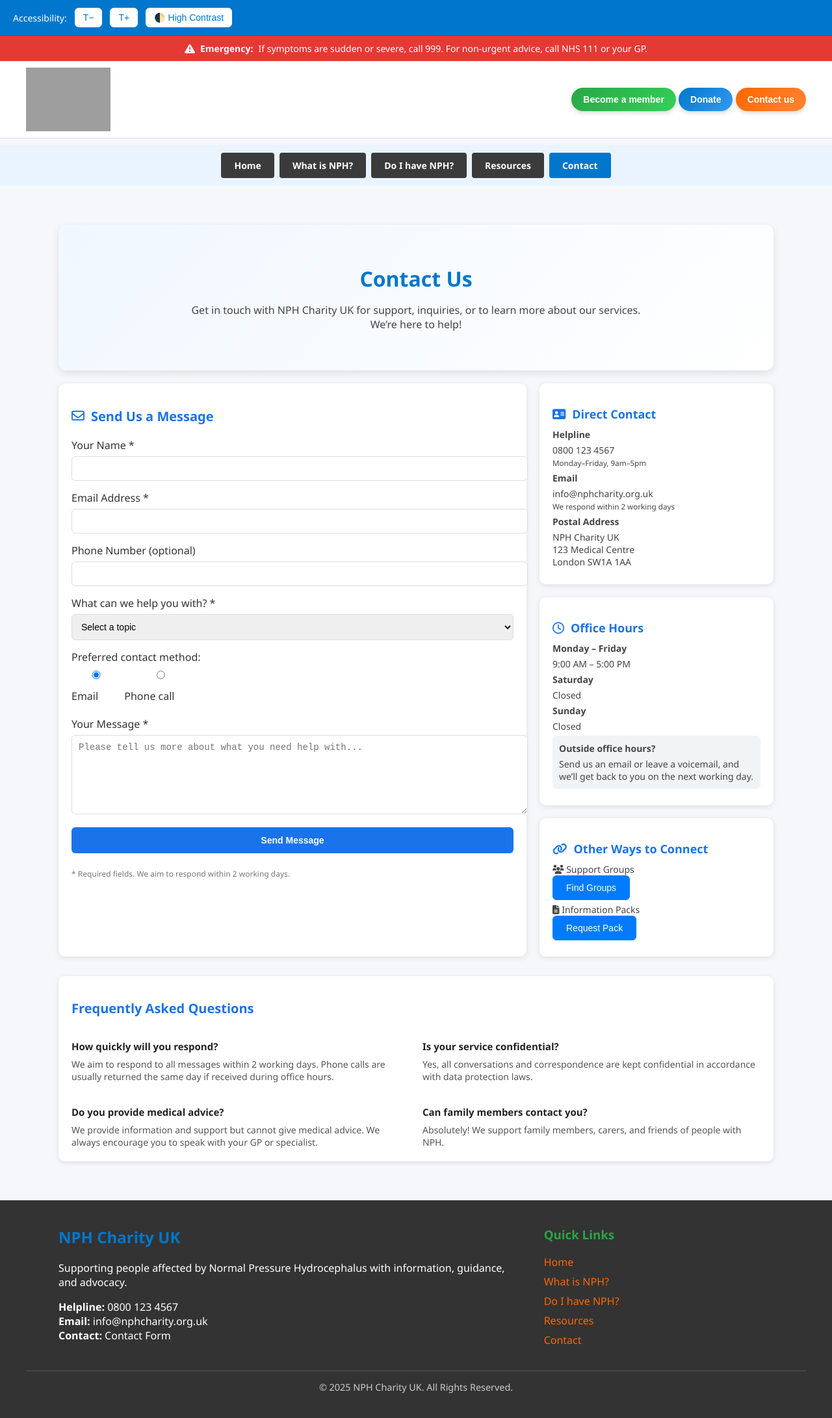
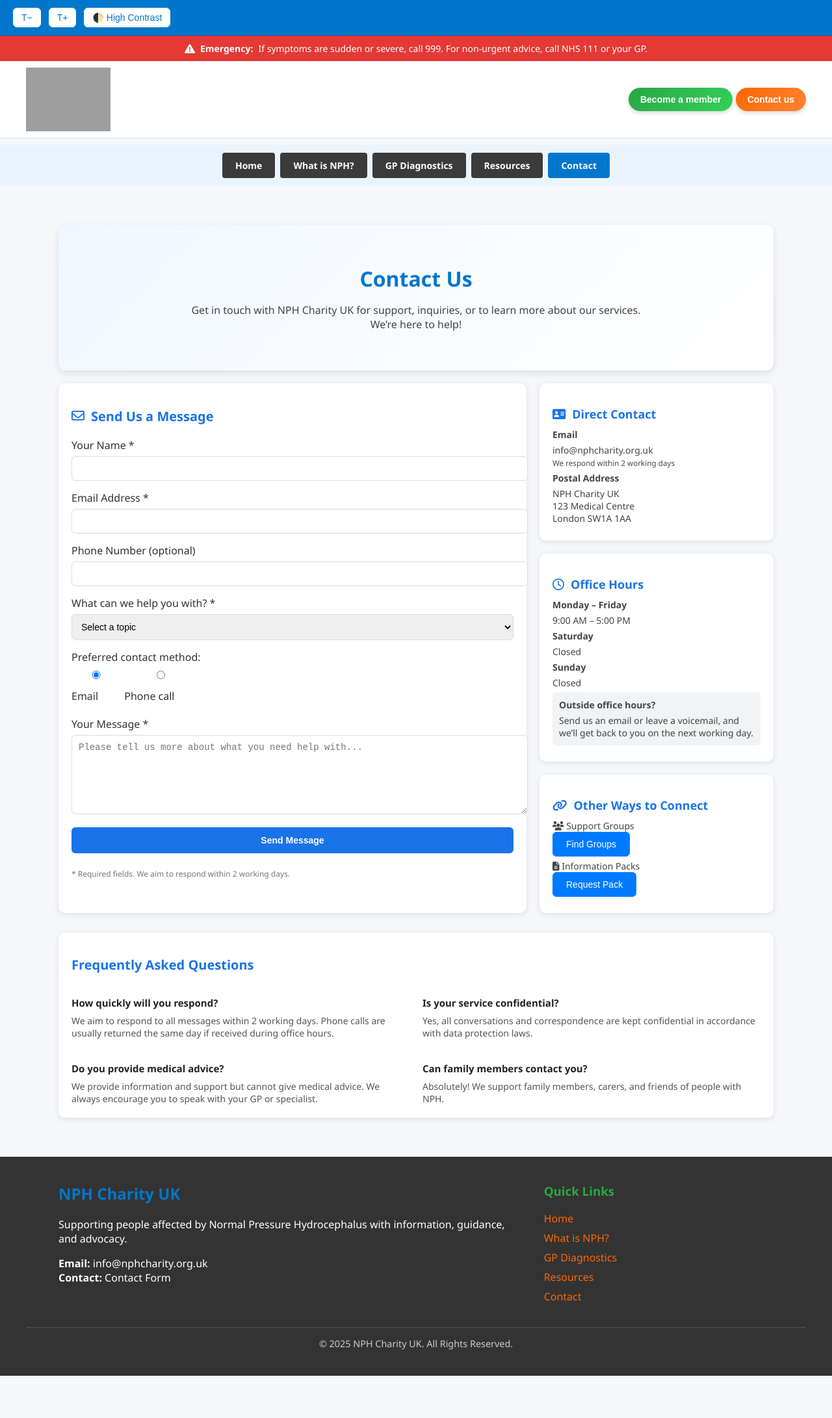
Before and after one commit to tungetunge/almost, a plain HTML site: page contact.html in a window 1280 px wide. Shown: the whole page at 65% size. After the commit the page ends 2117 px from the top, so only its background shows below. Drawn offline with Linux system fonts and the light colour scheme; grey boxes are pictures that could not be loaded.

Commit message:
Update contact.html

```diff
--- a/contact.html
+++ b/contact.html
@@ -373,7 +373,7 @@
 <body>
   <!-- Accessibility Toolbar -->
   <div class="accessibility-toolbar">
-    <span>Accessibility:</span>
+
     <button id="decrease-font" aria-label="Decrease text size">T−</button>
     <button id="increase-font" aria-label="Increase text size">T+</button>
     <button id="toggle-contrast" aria-label="Toggle high contrast">🌓 High Contrast</button>
@@ -391,7 +391,7 @@
 
     <div class="header-buttons">
       <button class="btn-member">Become a member</button>
-      <button class="btn-donate" id="donateButton">Donate</button>
+
       <button class="btn-contact" id="contactbtn">Contact us</button>
     </div>
   </header>
@@ -399,7 +399,7 @@
   <nav id="menu">
     <a href="index.html" class="menu-item">Home</a>
     <a href="whatisnph.html" class="menu-item">What is NPH?</a>
-    <a href="doihavenph.html" class="menu-item">Do I have NPH?</a>
+    <a href="doihavenph.html" class="menu-item">GP Diagnostics</a>
     <a href="resources.html" class="menu-item">Resources</a>
     <a href="contact.html" class="menu-item active">Contact</a>
   </nav>
@@ -428,7 +428,7 @@
             <option value="">Select a topic</option>
             <option value="General Inquiry">General Inquiry</option>
             <option value="Support">Support</option>
-            <option value="Donations">Donations</option>
+
           </select>
 
           <label>Preferred contact method:</label>
@@ -449,7 +449,7 @@
       <div>
         <div class="card info-section">
           <h2><i class="fa-solid fa-address-card"></i> Direct Contact</h2>
-          <p><strong>Helpline</strong> 0800 123 4567<br><small>Monday–Friday, 9am–5pm</small></p>
+
           <p><strong>Email</strong> info@nphcharity.org.uk<br><small>We respond within 2 working days</small></p>
           <p><strong>Postal Address</strong> NPH Charity UK<br>123 Medical Centre<br>London SW1A 1AA</p>
         </div>
@@ -504,7 +504,7 @@
         <h2>NPH Charity UK</h2>
         <p>Supporting people affected by Normal Pressure Hydrocephalus with information, guidance, and advocacy.</p>
         <p>
-          <strong>Helpline:</strong> 0800 123 4567<br/>
+
           <strong>Email:</strong> info@nphcharity.org.uk<br/>
           <strong>Contact:</strong> Contact Form
         </p>
@@ -514,7 +514,7 @@
         <ul>
           <li><a href="index.html">Home</a></li>
           <li><a href="what-is-nph.html">What is NPH?</a></li>
-          <li><a href="doihavenph.html">Do I have NPH?</a></li>
+          <li><a href="doihavenph.html">GP Diagnostics</a></li>
           <li><a href="resources.html">Resources</a></li>
           <li><a href="contact.html">Contact</a></li>
         </ul>
@@ -584,14 +584,12 @@
       form.reset();
       alert('Your message has been prepared. Please check your email client to send it.');
     });
-    // Donate button navigation
-    document.getElementById('donateButton').addEventListener('click', () => {
-      window.location.href = 'donations.html';
-    });
+
     // contact button navigation
     document.getElementById('contactbtn').addEventListener('click', () => {
       window.location.href = 'contact.html';
     });
   </script>
 </body>
+
 </html>
```
